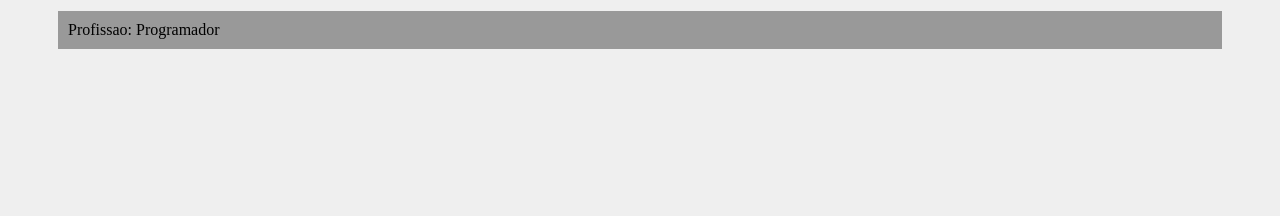
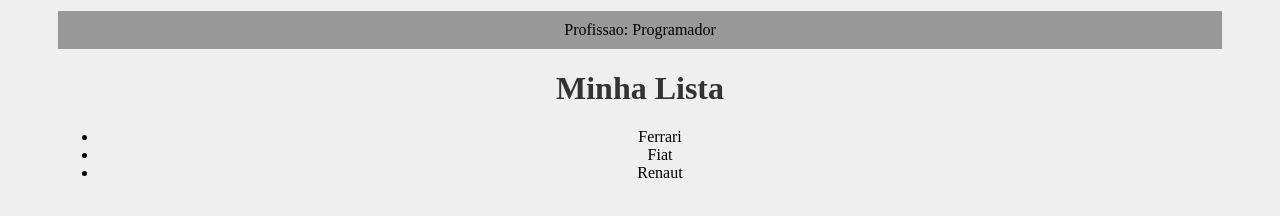
Before and after one commit to Guiberti/Aprendizado-React, a React (Create React App) app: page / in a window 1280 px wide. Shown: the part 1330-1546 px from the top of the page. Before the commit the page ends 1453 px from the top, so only its background shows below. Built offline with nearby package versions, Linux system fonts and the light colour scheme.

Commit message:
fragment

```diff
--- a/src/App.tsx
+++ b/src/App.tsx
@@ -3,6 +3,7 @@
 import SayMayName from "./components/SayMayName";
 import Pessoa from "./components/Pessoa";
 import Frase from "./components/Frase";
+import List from "./components/List";
 
 function App() {
 
@@ -21,6 +22,7 @@
             <SayMayName name="Guilherme"/>
             <SayMayName name="Eu"/>
             <Pessoa nome="Guilherme" idade={20} profissao="Programador" foto="https://labetno.ufpa.br/images/galeria_em_artigos/image03_grd.png" />
+            <List/>
         </div>
     );
 }
--- /dev/null
+++ b/src/components/Item.tsx
@@ -0,0 +1,9 @@
+function Item({marca} : {marca: string}) {
+    return (
+        <>
+            <li>{marca}</li>
+        </>
+    )
+}
+
+export default Item;
--- /dev/null
+++ b/src/components/List.tsx
@@ -0,0 +1,16 @@
+import Item from "./Item";
+
+function List() {
+    return (
+        <>
+            <h1>Minha Lista</h1>
+            <ul>
+                <Item marca="Ferrari"/>
+                <Item marca="Fiat"/>
+                <Item marca="Renaut"/>
+            </ul>
+        </>
+    )
+}
+
+export default List;
--- a/src/index.css
+++ b/src/index.css
@@ -1,7 +1,8 @@
 body {
     padding: 50px;
     background: #efefef;
-
+    padding-bottom: 500px;
+    text-align: center;
 }
 
 h1 {
```
